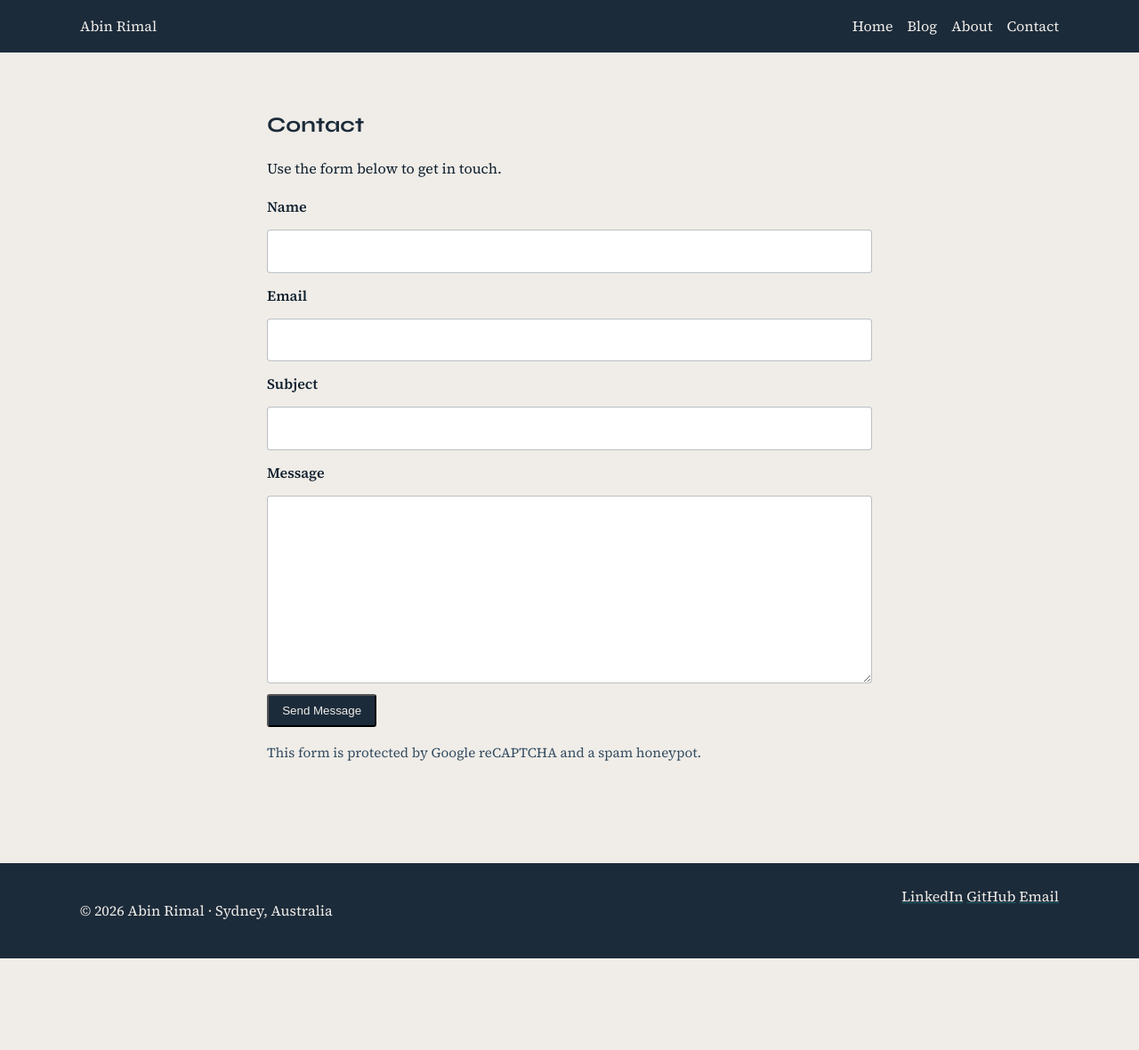
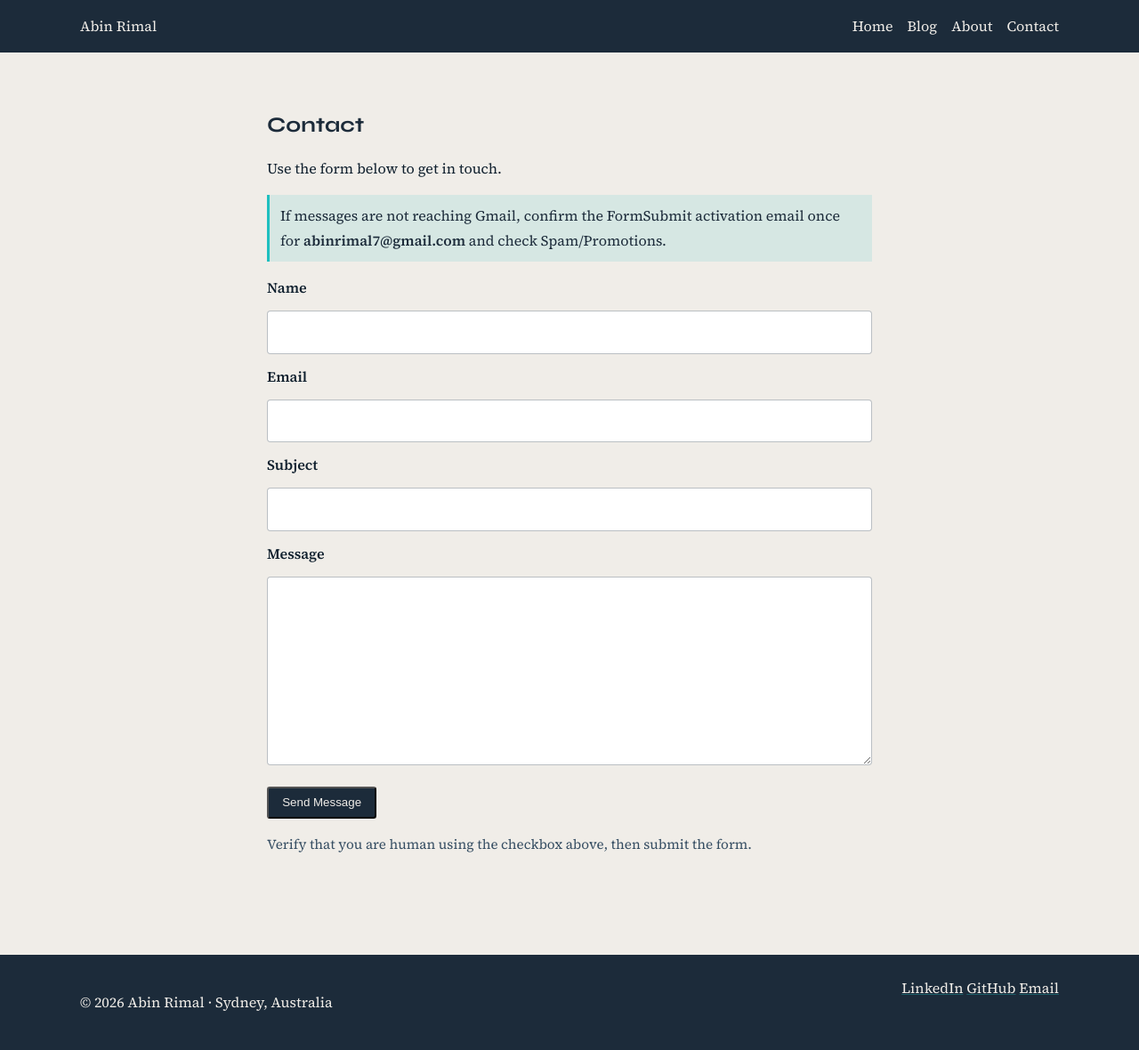
Before and after one commit to abinrimal/abinrimal.github.io, a Jekyll site: the page built from contact.md, in a window 1280 px wide. Shown: the whole page at 89% size. Built offline with Jekyll 4.4.1, drawn with Linux system fonts in a browser that asks for light colours; before the commit the page ends 1077 px from its top, so only the background shows below that.

Commit message:
Refactor contact form with visible reCAPTCHA UI

```diff
--- a/_config.yml
+++ b/_config.yml
@@ -6,6 +6,8 @@ author:
   email: abinrimal7@gmail.com
   linkedin: https://www.linkedin.com/in/abinrimal
   github: https://github.com/abinrimal
+
+recaptcha_site_key: "YOUR_RECAPTCHA_SITE_KEY"
 
 url: "https://abinrimal.github.io"
 baseurl: ""
--- a/_sass/_components.scss
+++ b/_sass/_components.scss
@@ -69,3 +69,22 @@
   color: #354d62;
   font-size: .95rem;
 }
+
+.contact-alert {
+  margin: 0 0 1rem;
+  padding: .65rem .75rem;
+  border-left: 3px solid var(--color-accent);
+  background: rgba(31, 191, 191, 0.12);
+  color: #1c2b3a;
+}
+
+.recaptcha-wrap {
+  display: grid;
+  gap: .45rem;
+}
+
+.recaptcha-error {
+  margin: 0;
+  color: #a1271b;
+  font-size: .9rem;
+}
--- a/contact.md
+++ b/contact.md
@@ -6,9 +6,13 @@ permalink: /contact/
 
 Use the form below to get in touch.
 
+<p class="contact-alert">
+  If messages are not reaching Gmail, confirm the FormSubmit activation email once for <strong>abinrimal7@gmail.com</strong> and check Spam/Promotions.
+</p>
+
 <form class="contact-form" action="https://formsubmit.co/abinrimal7@gmail.com" method="POST">
   <input type="hidden" name="_subject" value="New message from abinrimal.github.io contact form">
-  <input type="hidden" name="_captcha" value="true">
+  <input type="hidden" name="_captcha" value="false">
   <input type="hidden" name="_template" value="table">
   <input type="text" name="_honey" class="contact-honeypot" tabindex="-1" autocomplete="off">
 
@@ -24,9 +28,41 @@ Use the form below to get in touch.
   <label for="contact-message">Message</label>
   <textarea id="contact-message" name="message" rows="7" required></textarea>
 
+  <div class="recaptcha-wrap">
+    <div class="g-recaptcha" data-sitekey="{{ site.recaptcha_site_key | default: 'YOUR_RECAPTCHA_SITE_KEY' }}"></div>
+    <p class="recaptcha-error" hidden>Please complete the reCAPTCHA verification before sending.</p>
+  </div>
+
   <button class="button" type="submit">Send Message</button>
 </form>
 
 <p class="contact-note">
-  This form is protected by Google reCAPTCHA and a spam honeypot.
+  Verify that you are human using the checkbox above, then submit the form.
 </p>
+
+<script src="https://www.google.com/recaptcha/api.js" async defer></script>
+<script>
+  document.addEventListener('DOMContentLoaded', function () {
+    var contactForm = document.querySelector('.contact-form');
+    var errorMessage = document.querySelector('.recaptcha-error');
+
+    if (!contactForm || !errorMessage) {
+      return;
+    }
+
+    contactForm.addEventListener('submit', function (event) {
+      var recaptchaResponse = '';
+
+      if (typeof grecaptcha !== 'undefined') {
+        recaptchaResponse = grecaptcha.getResponse();
+      }
+
+      if (!recaptchaResponse) {
+        event.preventDefault();
+        errorMessage.hidden = false;
+      } else {
+        errorMessage.hidden = true;
+      }
+    });
+  });
+</script>
```
